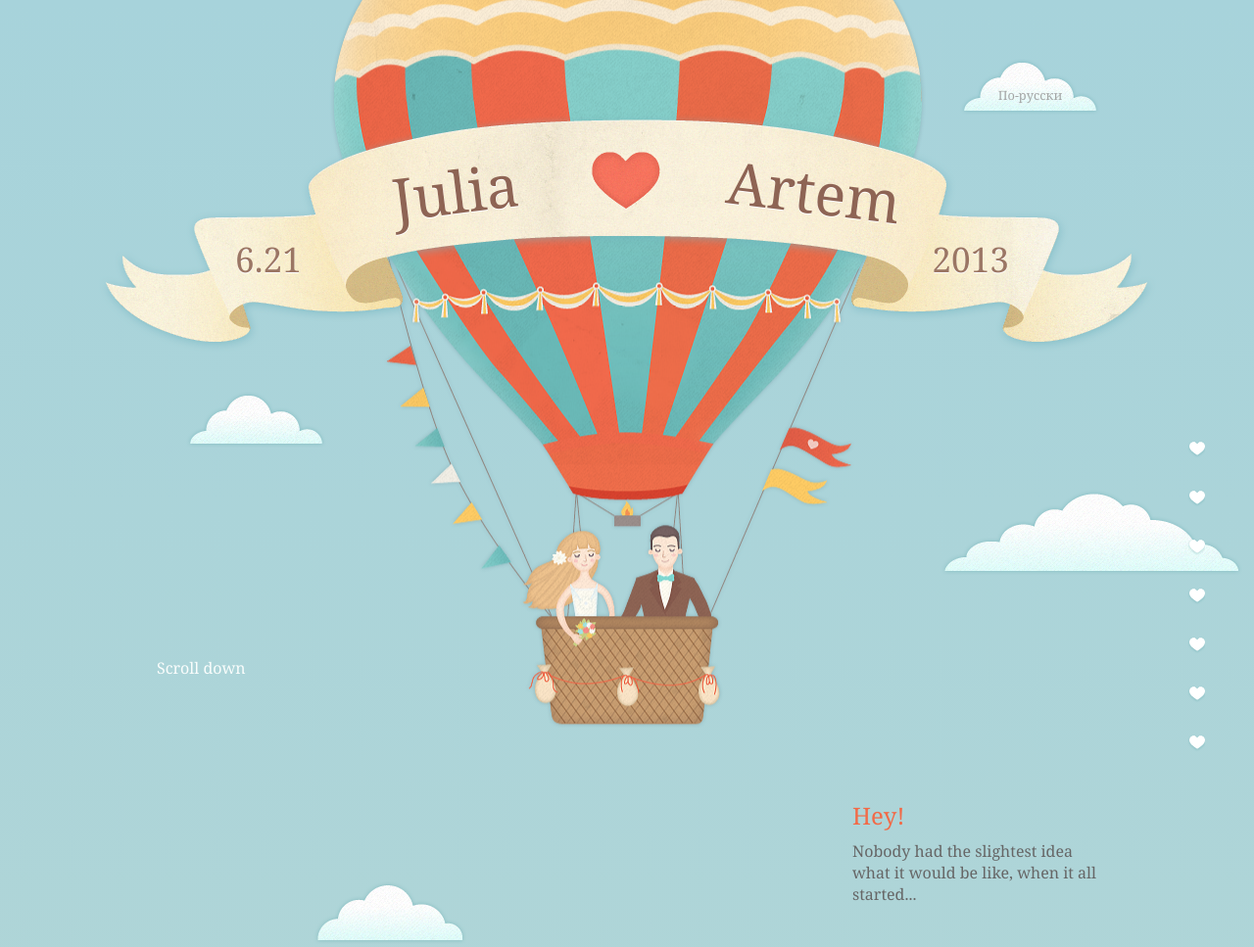
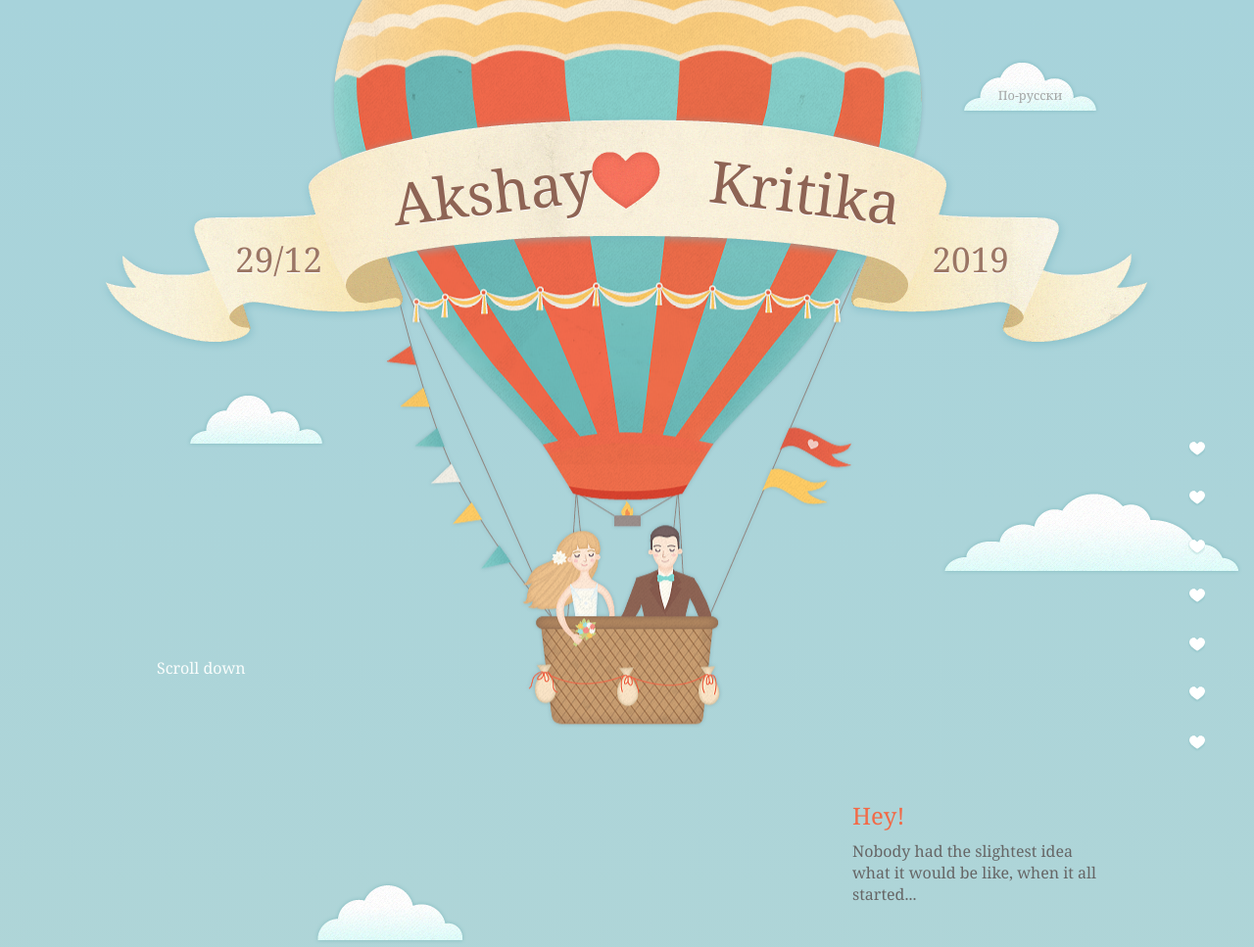
Before and after one commit to akshayaga/akshayaga.github.io, a plain HTML site: page index.html in a window 1280 px wide. Shown: the top 967 px of the page at 98% size. Drawn offline with nearby package versions, Linux system fonts and the light colour scheme.

Commit message:
changed names

```diff
--- a/index.html
+++ b/index.html
@@ -29,10 +29,10 @@
 
         <header>
             <div id="ribbon">
-                <div class="subtitle date">6.21</div>
-                <div class="title bride">Julia</div>
-                <div class="title groom">Artem</div>
-                <div class="subtitle year">2013</div>
+                <div class="subtitle date">29/12</div>
+                <div class="title bride">Akshay</div>
+                <div class="title groom">Kritika</div>
+                <div class="subtitle year">2019</div>
             </div>
         </header>
 
```
